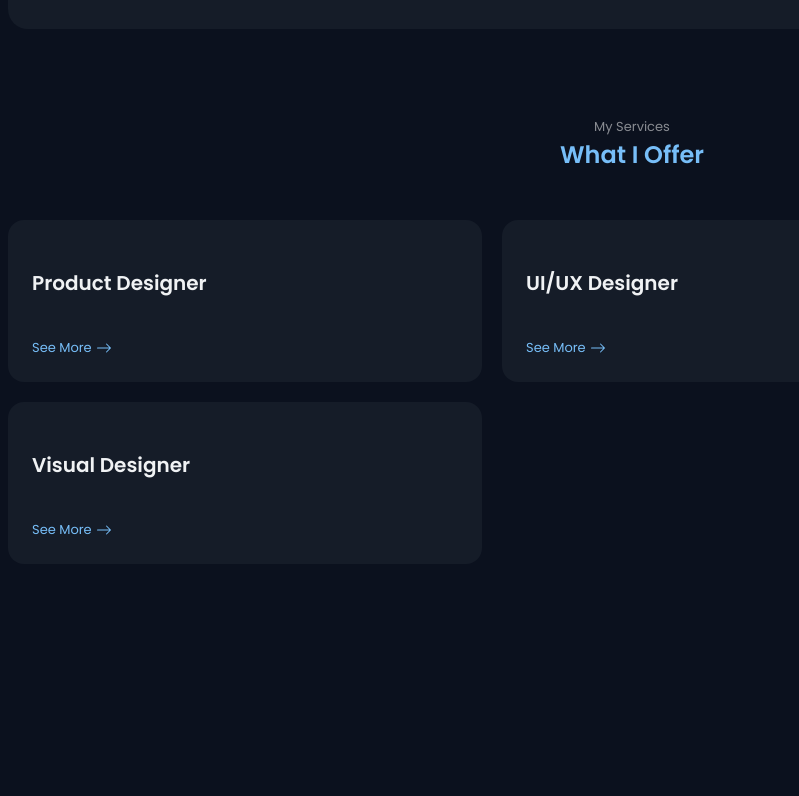
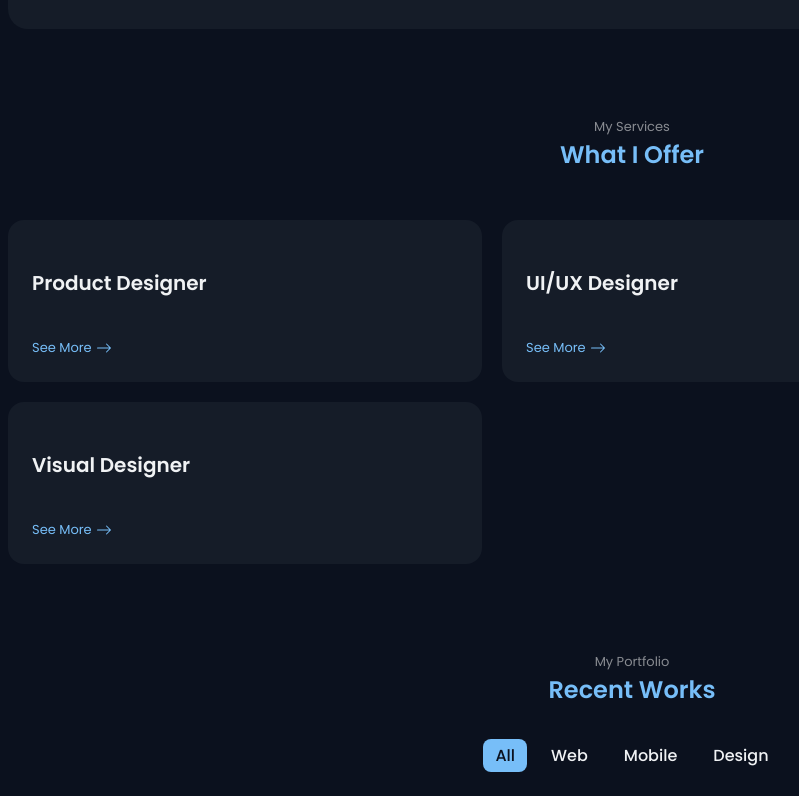
Before and after one commit to fajaraldev/personal-portfolio, a React (Create React App) app: page / in a window 1280 px wide. Shown: the part 2001-2797 px from the top of the page, without its empty margins (8-807 px from the left). Before the commit the page ends 2581 px from the top, so only its background shows below. Built offline with nearby package versions, Linux system fonts and the light colour scheme.

Commit message:
build: create Work component

```diff
--- a/src/App.js
+++ b/src/App.js
@@ -1,6 +1,6 @@
 import React from 'react';
 import { Navbar } from './components';
-import { Home, About, Skills, Services } from './container';
+import { Home, About, Skills, Services, Work } from './container';
 
 
 import './App.scss';
@@ -14,6 +14,7 @@
         <About/>
         <Skills/>
         <Services/>
+        <Work/>
       </div>
     </>
   );
--- /dev/null
+++ b/src/container/Work/Work.js
@@ -0,0 +1,69 @@
+import React from "react";
+import { AppWrap } from "../../wrapper"
+
+
+import { BsArrowRight } from "react-icons/bs";
+import { images } from "../../constants";
+import "./Work.scss";
+
+const data = [
+  {title: "Ex 1", imgUrl: images.project1,projectLink: "#", tags: ['All', 'Web']},
+  {title: "Ex 2", imgUrl: images.project2,projectLink: "#", tags: ['All', 'Design']},
+  {title: "Ex 3", imgUrl: images.project3,projectLink: "#", tags: ['All', 'Mobile']},
+]
+
+function Work() {
+  const [activeFilter, setActiveFilter] = React.useState('All');
+  const [works, setWorks] = React.useState([]);
+  const [filterwork, setFilterwork] = React.useState([]);
+
+  React.useEffect(() => {
+    setWorks(data);
+    setFilterwork(data);
+  }, []);
+
+  function handleWorkFilter(item) {
+    setActiveFilter(item);
+    setTimeout(() => {
+      if (item === 'All') {
+        setFilterwork(works);
+      } else {
+        setFilterwork(works.filter((work) => work.tags.includes(item)));
+      }
+    }, 500);
+  }
+
+  return (
+    <>
+      <span className="section__subtitle">My Portfolio</span>
+      <h2 className="section__title">Recent Works</h2>
+
+      <div className="work__filters">
+        {['All', 'Web', 'Mobile', 'Design'].map((item, index) => (
+          <span
+            key={index}
+            onClick={() => handleWorkFilter(item)}
+            className={activeFilter === item ? 'active-work' : ''}
+          >
+            {item}
+          </span>
+        ))}
+      </div>
+
+      <div className="work__container container grid">
+        {filterwork.map((work, index) => (
+          <div key={index} className="work__card">
+            <img src={work.imgUrl} alt={work.title}/>
+
+            <h3>{work.title}</h3>
+            <a href={work.projectLink} target="_blank" rel="noreferrer">
+              Demo <BsArrowRight className="icon"/>
+            </a>
+          </div>
+        ))}
+      </div>
+    </>
+  )
+}
+
+export default AppWrap(Work, 'work');
--- /dev/null
+++ b/src/container/Work/Work.scss
@@ -0,0 +1,59 @@
+.work__filters {
+  display: flex;
+  justify-content: center;
+  align-items: center;
+  column-gap: .75rem;
+  margin-bottom: 2rem;
+
+  span {
+    cursor: pointer;
+    color: var(--title-color);
+    padding: .25rem .75rem;
+    font-weight: var(--font-medium);
+    border-radius: .5rem;
+  }
+
+  .active-work {
+    background-color: var(--first-color);
+    color: var(--body-color);
+  }
+}
+
+.work__container {
+  padding-top: 1rem;
+
+  .work__card {
+    background-color: var(--container-color);
+    padding: 1rem;
+    border-radius: 1rem;
+
+    img {
+      border-radius: 1rem;
+      margin-bottom: .75rem;
+    }
+
+    h3 {
+      font-size: var(--normal-font-size);
+      font-weight: var(--font-medium);
+      margin-bottom: .25rem;
+    }
+
+    a {
+      width: max-content;
+      color: var(--first-color);
+      font-size: var(--small-font-size);
+      display: flex;
+      align-items: center;
+      column-gap: .25rem;
+
+      .icon {
+        font-size: 1rem;
+        transition: .4s;
+      }
+
+      &:hover .icon {
+        transform: translateX(.25rem);
+      }
+    }
+  }
+}
--- a/src/container/index.js
+++ b/src/container/index.js
@@ -2,3 +2,4 @@
 export { default as About } from './About/About';
 export { default as Skills } from './Skills/Skills';
 export { default as Services } from './Services/Services';
+export { default as Work } from './Work/Work';
--- /dev/null
+++ b/src/wrapper/index.js
@@ -0,0 +1 @@
+export { default as AppWrap } from './AppWrap';
```
